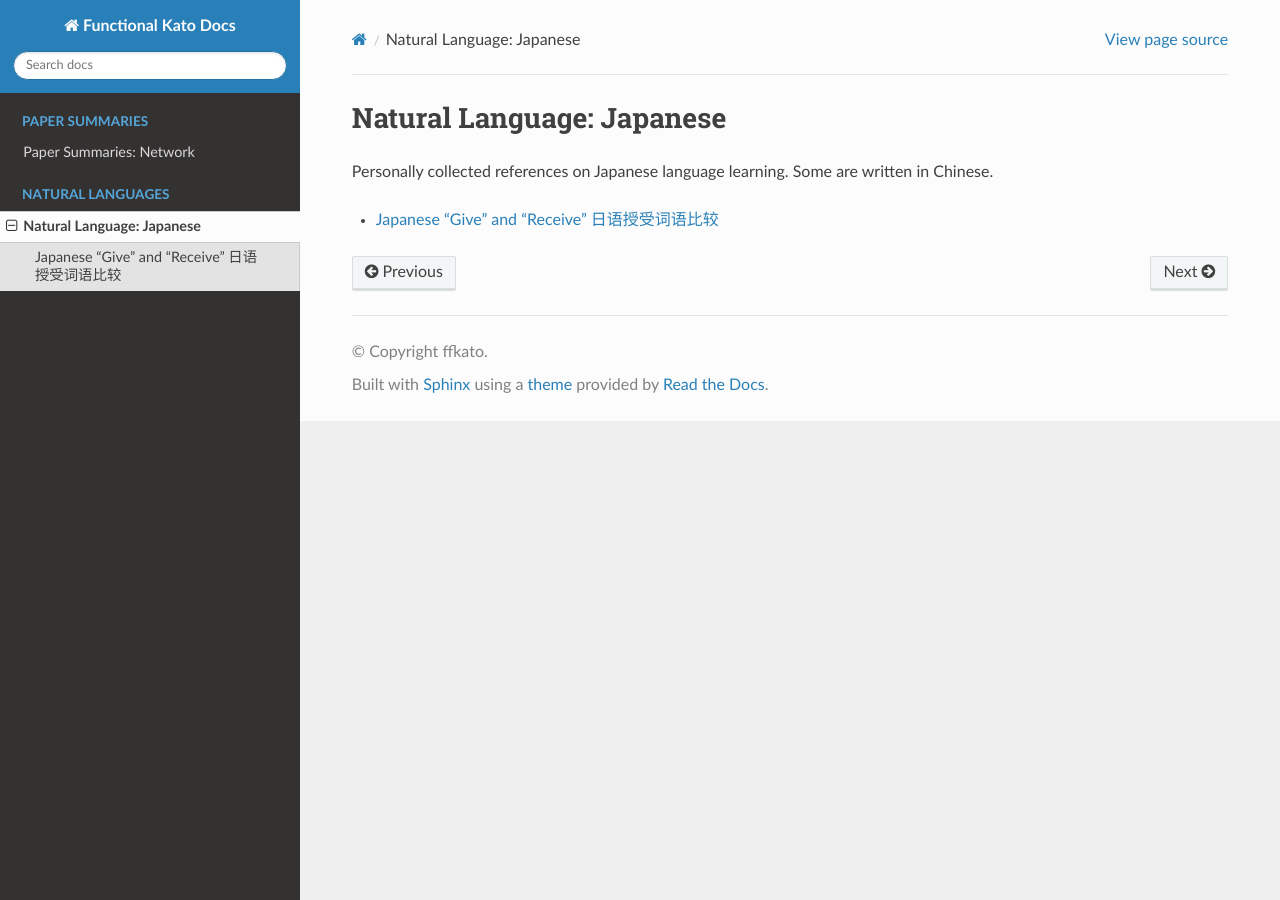
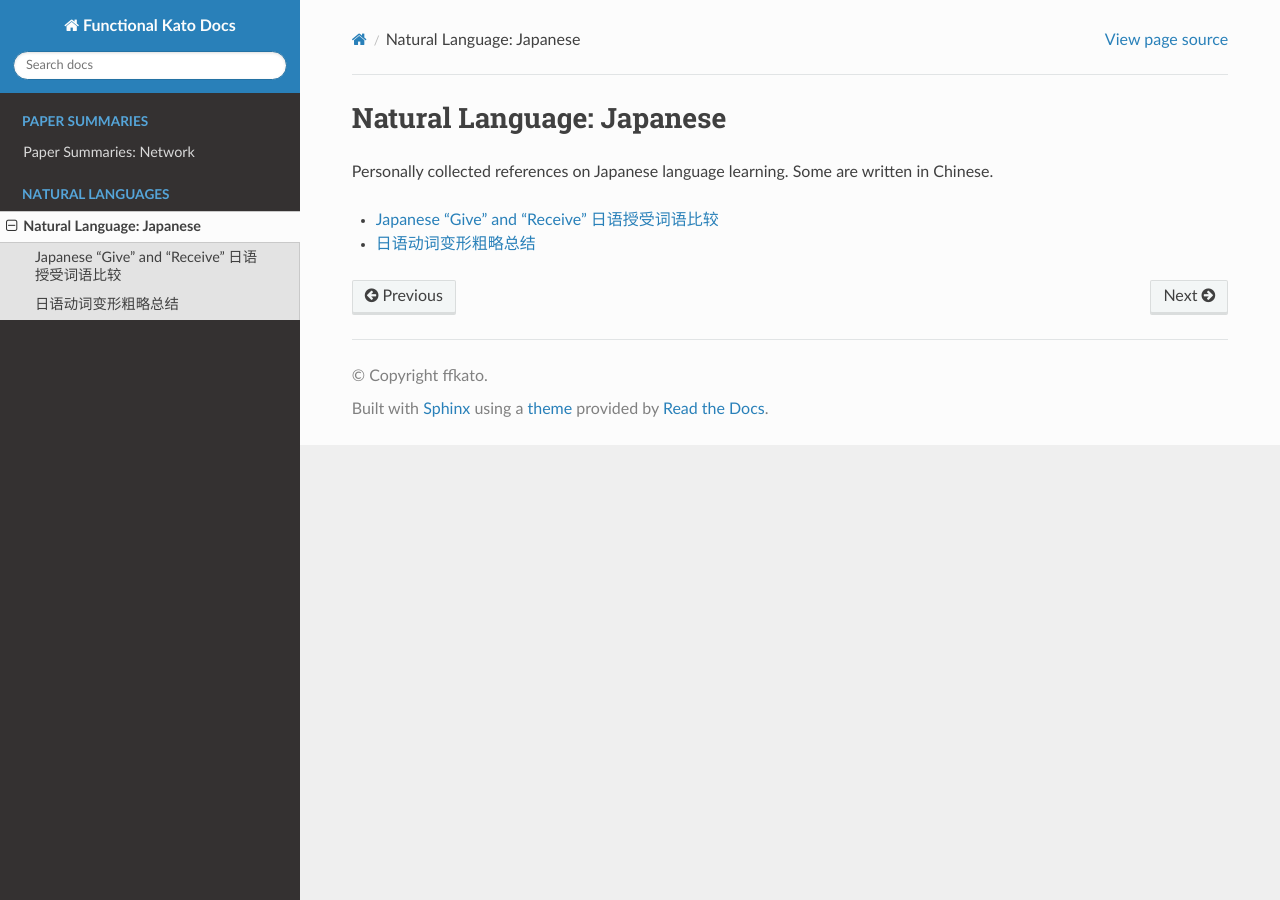
Before and after one commit to ffkato/docs, a Sphinx documentation site: the page built from docs/source/index_nl_jp.rst, in a window 1280 px wide. Built offline with Sphinx 7.4.7 and the Read the Docs theme 2.0.0, drawn with Linux system fonts in a browser that asks for light colours; some of the changed lines change nothing that is shown.

Commit message:
nljp: add forms

```diff
--- /dev/null
+++ b/docs/source/docs/natural-language/nihongo/Japanese-Verb-Forms.md
@@ -0,0 +1,303 @@
+# 日语动词变形粗略总结
+
+粗略介绍活用形，变化型，助动词等多个语法点
+
+## 简体形/敬体形
+
+谓语2种形式，一般在句尾区别。
+
+* 作修饰功能的小句等位置不使用敬体形
+  * 如 ために 之前，即使是表达上级的动作，也使用辞书形
+  * 句尾才使用敬语
+
+简体形又称辞书形。日常对话，正式写作，无长幼、上下级关系及各种语法中。
+
+简体的日常会话经常省略 は、が、を
+
+敬体形在长辈或者关系不太亲密时使用。
+
+* 动词自己有简体形和敬体形
+* 形容词和形容动词(形二)没有
+  * 谓语形式才有
+  * 形容词的“礼貌程度”用修饰语或者之后的谓语来表示
+
+## 口语郑重表达
+
+很多口语表达方式都有相对应的郑重表达
+
+| 一般         | 郑重                 |
+| ------------ | -------------------- |
+| もちろん     | 言うまでもなく       |
+| んじゃない？ | のではないでしょうか |
+| やっぱり     | やはり               |
+| なんか       | など                 |
+
+## 动词变形
+
+Verb Forms
+
+### ます
+
+连用形 Conjunctive Form
+
+一类
+
+* う段 → い段
+
+二类
+
+* 删去 る
+
+三类
+
+* くる → き
+* する → し
+
+#### 连用形可加语法
+
+事实上没有ます形，只是连用形加ます
+
+* ます
+* ながら
+* なさい
+* 、
+* やすい
+* にくい
+* すぎる
+
+### て
+
+一类
+
+* つるう → って
+* ぶむぬ → んで
+* く → いて
+* ぐ → いで
+* す → して
+
+如果对连用形更熟悉：
+
+* ちりい → って
+* びみに → んで
+* き → いて
+* ぎ → いで
+* し → して
+
+二类
+
+* る → て
+
+三类
+
+* きて
+* して
+
+不规则
+
+* 行って
+
+て 形连接动词
+
+### ない
+
+一类
+
+* 结尾（去い）变あ段 \+ ない
+* 结尾い → わない
+
+二类
+
+* \+ ない
+
+三类
+
+* こない
+* しない
+
+否定
+
+### た
+
+与て形相同
+
+* て → た
+* で → だ
+
+## 形容词对应变形/助动词
+
+以下一些也称助动词，如使役被动助动词：される／させられる
+
+### 命令
+
+一类
+
+* 基本形结尾音变为 え 段
+
+二类
+
+* る → ろ
+
+三类
+
+* こい
+* しろ
+
+### 禁止
+
+基本形 \+ な
+
+### 意志
+
+ましょう 的简体形
+
+一类
+
+* 基本形结尾音变为 お 段长音
+
+二类
+
+* る → よう
+
+三类
+
+* こよう
+* しよう
+
+### ば
+
+一类
+
+* 基本形结尾音变为 え \+ ば
+
+二类
+
+* れば
+
+三类
+
+* くれば
+* すれば
+
+一类形容词
+
+* い → ければ
+  * ない → なければ
+  * 楽し → 楽しければ
+
+### 可能
+
+Potential Form
+
+一类
+
+* 基本形最后一个音变为 え \+ る
+
+二类
+
+* られる
+* 与被动形一样
+
+三类
+
+* こられる
+* できる
+
+可能形的活用方式与二类动词相同
+
+使用可能形时，动词前的 を 常常变成 が
+
+### 被动
+
+把 ない 形的 ない 变成：
+
+一类
+
+* れる
+
+二类
+
+* られる
+* 与可能形一样
+
+三类
+
+* こられる
+* される
+
+（ら）れる 的活用方式与二类动词相同
+
+同时也是尊敬程度最低的**尊他语**：如无歧义，可用被动形表示尊他
+
+### 使役形
+
+把 ない 形的 ない 变成：
+
+一类
+
+* せる
+
+二类
+
+* させる
+
+三类
+
+* こさせる
+* させる
+
+（さ）せる 的活用方式与二类动词相同
+
+### 使役被动
+
+被让做
+
+一类（有长短两种）
+
+* long:  使役形 -る +られる
+  * ない形 + せられる
+* short: 使役形 -せる +される
+  * ない形 + される
+* 一些动词只有保留せ的变形（只有长的变形）
+  * 話す
+  * 消す
+
+二类
+
+* させ られる
+
+三类
+
+* こさせられる
+* させられる
+
+## 总结
+
+命 え   ろ
+
+能 えれ られ
+
+使 なせ させ
+
+被 なれ られ
+
+想 おう よう
+
+ば えば れば
+
+## 例
+
+用平假名表示
+
+| 基本形 | ます形     | て形     | ない形     | た形     | 命令   | 意志     | ば形     | 可能     | 被动       | 使役       | 使役被动                |
+| ------ | ---------- | -------- | ---------- | -------- | ------ | -------- | -------- | -------- | ---------- | ---------- | ----------------------- |
+| くる   | きます     | きて     | こない     | きた     | こい   | こよう   | くれば   | こられる | こられる   | こさせる   | こさせられる            |
+| する   | します     | して     | しない     | した     | しろ   | しよう   | すれば   | できる   | される     | させる     | させられる              |
+| 落ちる | おちます   | おちて   | おちない   | おちた   | おちろ | おちよう | おちれば | －－     | おちられる | －－       | おちさせられる          |
+| 降る   | ふります   | ふって   | ふらない   | ふった   | ふれ   | ふろう   | ふれば   | ふれる   | ふられる   | ふらせる   | ふらせられる/ふらされる |
+| 付く   | つきます   | ついて   | つかない   | ついた   | つけ   | －－     | つけば   | －－     | ーー       | ーー       | つかせられる/つかされる |
+| 落とす | おとします | おとして | おとさない | おとした | おとせ | おとそう | おとせば | おとせる | おとされる | おとさせる | おとさせられる          |
+
+### 其他在线资源
+
+* [一张图看懂日语动词变形（带练习](https://zhuanlan.zhihu.com/p/55381312)
+* [日语动词变形表_日语_新东方在线](https://language.koolearn.com/20171011/846322.html)
--- a/docs/source/index_nl_jp.rst
+++ b/docs/source/index_nl_jp.rst
@@ -7,3 +7,4 @@
    :maxdepth: 1
 
    docs/natural-language/nihongo/Japanese-Give-and-Receive
+   docs/natural-language/nihongo/Japanese-Verb-Forms
```
